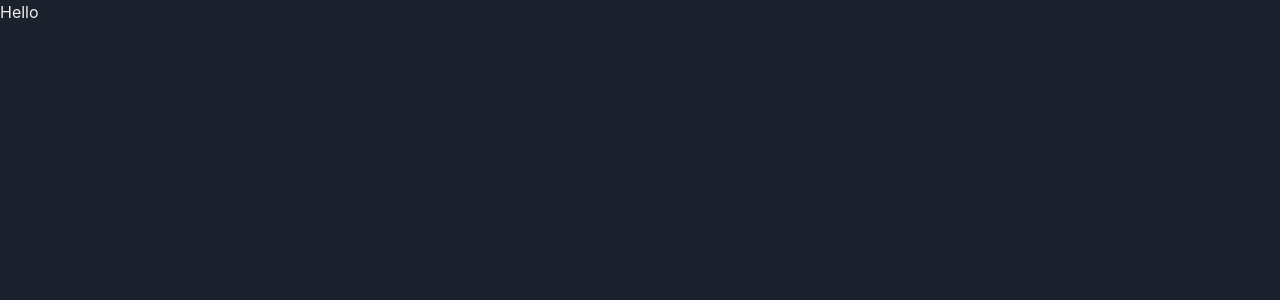
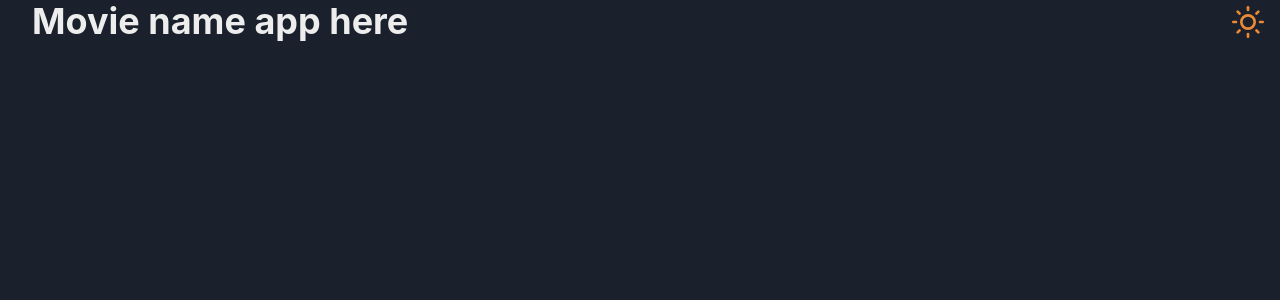
Before and after one commit to jozzbruer/FlickPicker, a Next.js app: page / in a window 1280 px wide. Shown: the top 300 px of the page. Built offline with nearby package versions, Linux system fonts and the light colour scheme.

Commit message:
Done with the header and the theme switcher

```diff
--- /dev/null
+++ b/components/Header.tsx
@@ -0,0 +1,18 @@
+import { Box, Flex, Heading } from '@chakra-ui/react';
+import React from 'react';
+import ThemeSwitcher from './ThemeSwitcher';
+
+const Header: React.FC = () => {
+	return (
+		<Flex
+			justifyContent='space-between'
+			alignItems='center'
+			width='100vw'
+			height='4rem auto'>
+			<Heading ml='2rem'>Movie name app here</Heading>
+			<ThemeSwitcher />
+		</Flex>
+	);
+};
+
+export default Header;
--- /dev/null
+++ b/components/ThemeSwitcher.tsx
@@ -0,0 +1,23 @@
+import { MoonIcon, SunIcon } from '@chakra-ui/icons';
+import { Box, Button, useColorMode } from '@chakra-ui/react';
+import React from 'react';
+
+const ThemeSwitcher = () => {
+	const { colorMode, toggleColorMode } = useColorMode();
+	return (
+		<Box aria-label='Switch mode button'>
+			<Button
+				bg='transparant'
+				_hover={{ background: 'transparant' }}
+				onClick={toggleColorMode}>
+				{colorMode === 'dark' ? (
+					<SunIcon color='orange.400' width='8' height='8' />
+				) : (
+					<MoonIcon width='8' height='8' />
+				)}
+			</Button>
+		</Box>
+	);
+};
+
+export default ThemeSwitcher;
--- a/package.json
+++ b/package.json
@@ -9,6 +9,7 @@
     "lint": "next lint"
   },
   "dependencies": {
+    "@chakra-ui/icons": "^2.0.19",
     "@chakra-ui/react": "^2.6.0",
     "@emotion/react": "^11.10.6",
     "@emotion/styled": "^11.10.6",
--- a/pages/index.tsx
+++ b/pages/index.tsx
@@ -1,12 +1,11 @@
-import Head from 'next/head';
-import Image from 'next/image';
-import { Inter } from 'next/font/google';
-import styles from '@/styles/Home.module.css';
-
-const inter = Inter({ subsets: ['latin'] });
+import Header from '@/components/Header';
 
 const Home: React.FC = () => {
-	return <>Hello</>;
+	return (
+		<>
+			<Header />
+		</>
+	);
 };
 
 export default Home;
```
Also changed, not shown: 1 other file (tests, documents, lock files or other folders).
